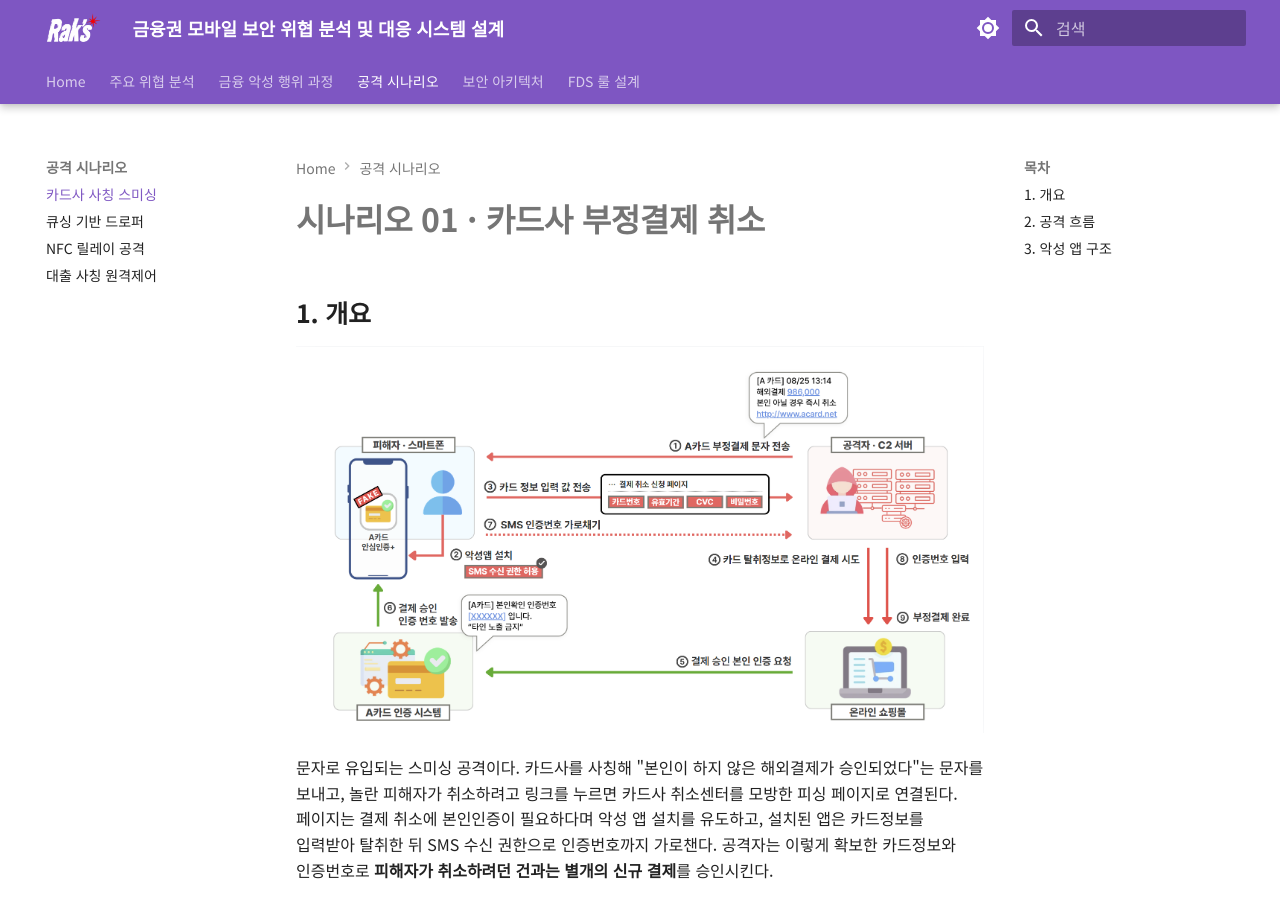
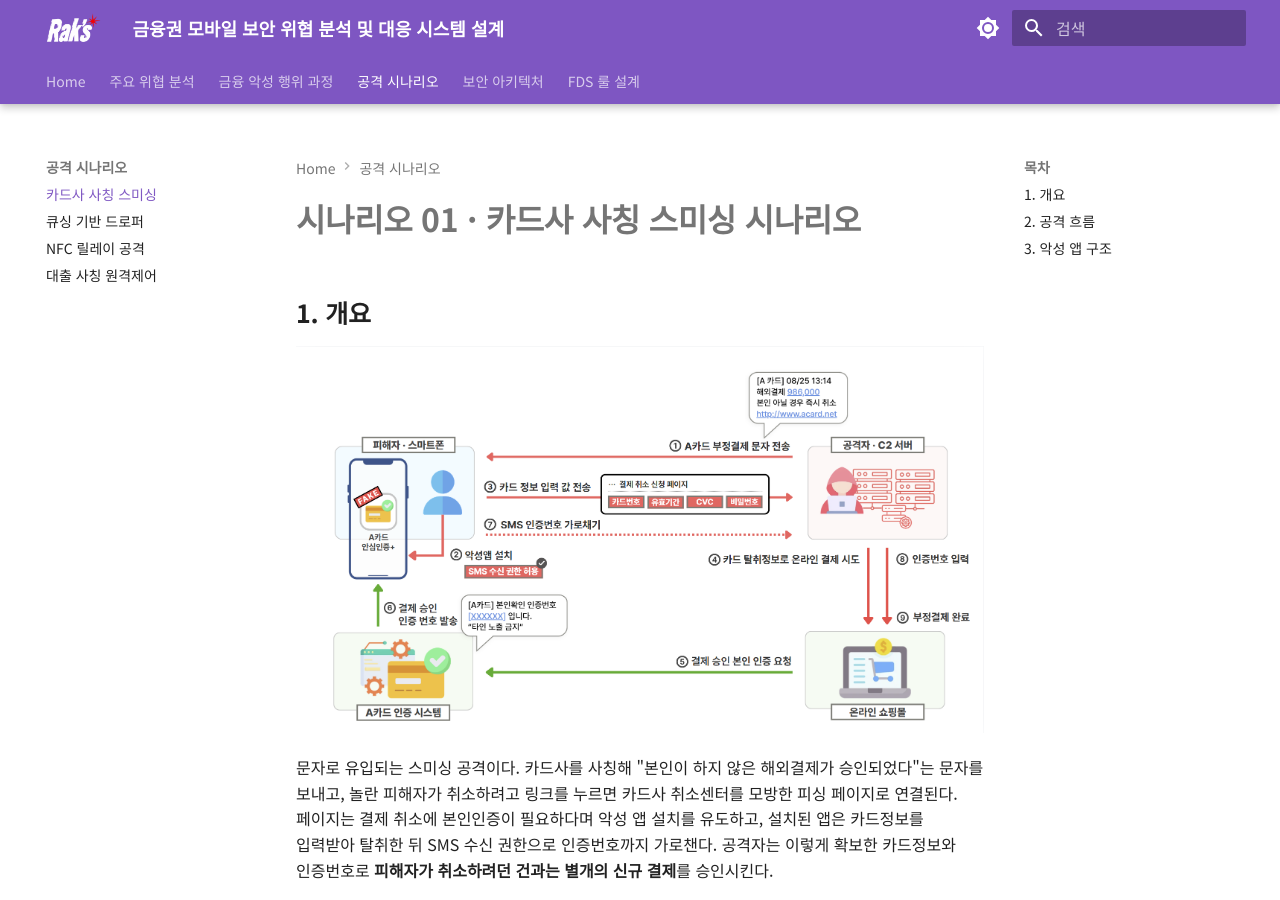
Before and after one commit to Rakkk-s/mobile-security-fds-docs, an MkDocs documentation site: the page built from docs/02-scenario/scenario-01-card-smishing.md, in a window 1280 px wide and 900 px high. Built offline with MkDocs 1.6.1 and Material for MkDocs 9.7.7, drawn with Linux system fonts in a browser that asks for light colours.

Commit message:
fix: 시나리오 제목 수정

```diff
--- a/docs/02-scenario/scenario-01-card-smishing.md
+++ b/docs/02-scenario/scenario-01-card-smishing.md
@@ -1,4 +1,4 @@
-# 시나리오 01 · 카드사 부정결제 취소
+# 시나리오 01 · 카드사 사칭 스미싱 시나리오
 
 ## 1. 개요
 
```
Also changed, not shown: docs/02-scenario/scenario-04-loan-remotecontrol.md (+1 -1 lines).
